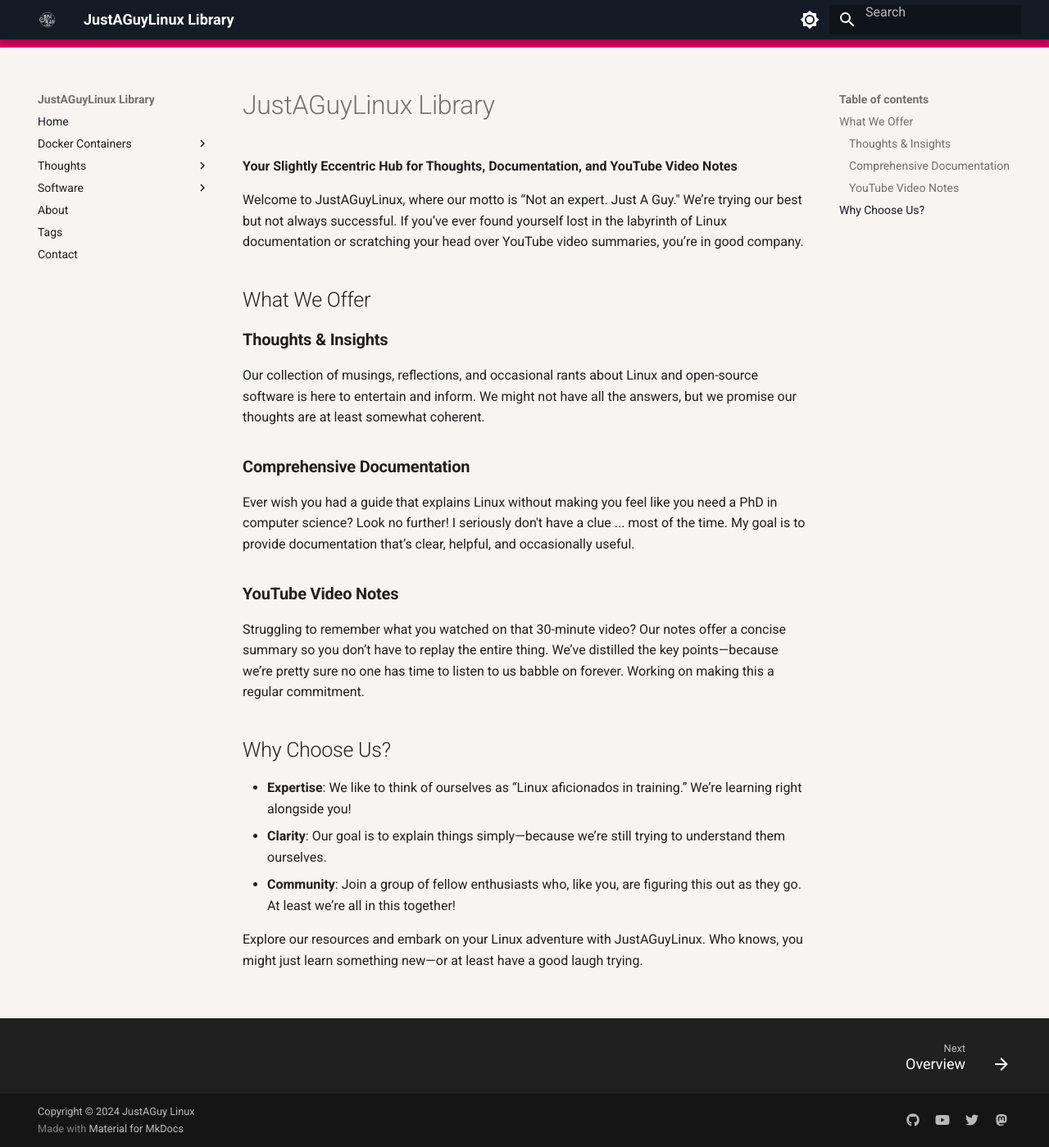
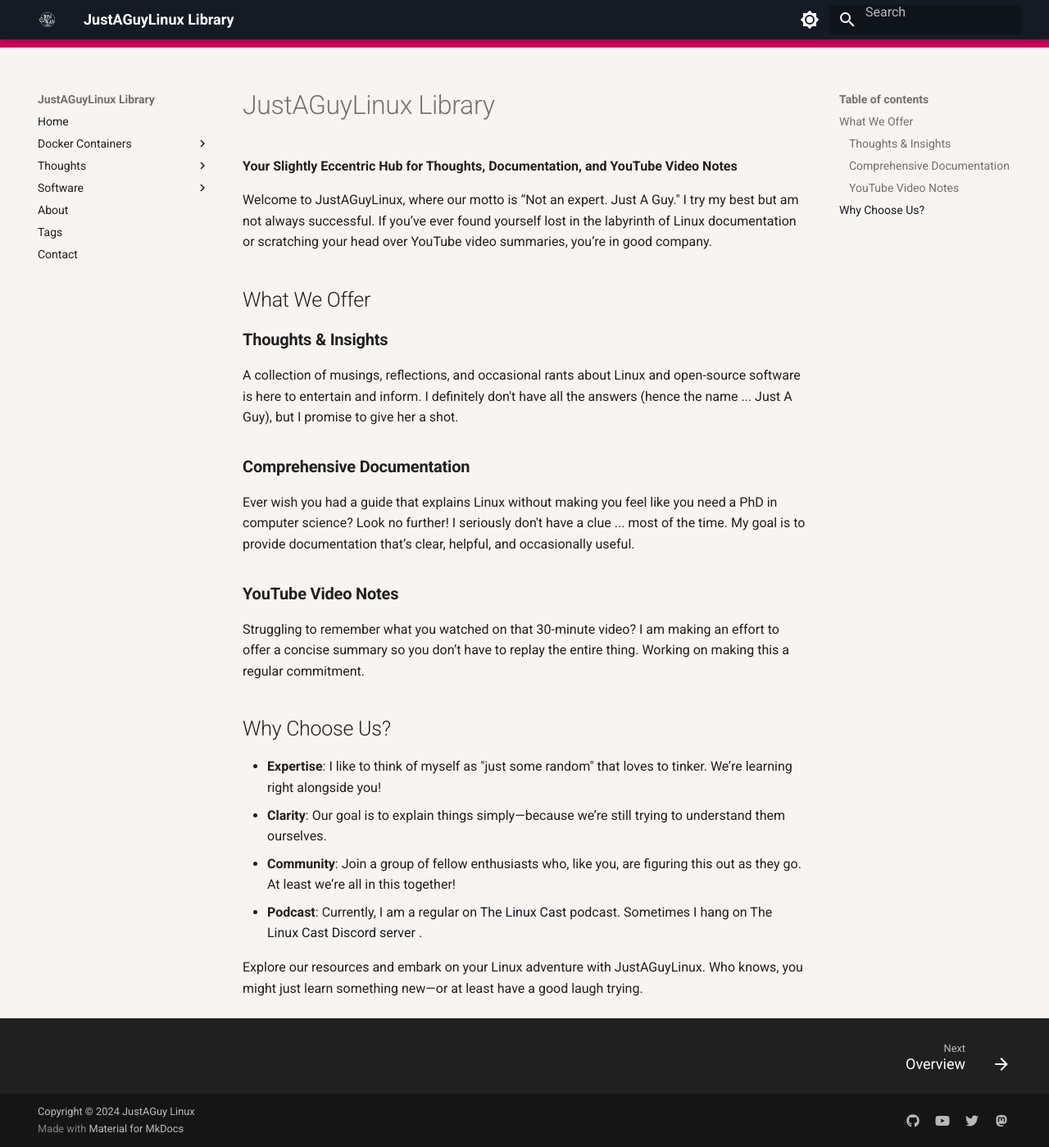
Before and after one commit to drewgrif/jagmkdocs, an MkDocs documentation site: the page built from docs/index.md, in a window 1280 px wide and 1399 px high. Shown: the whole window at 82% size. Built offline with MkDocs 1.6.1 and Material for MkDocs 9.7.7, drawn with Linux system fonts in a browser that asks for light colours.

Commit message:
reworking index.md

```diff
--- a/docs/index.md
+++ b/docs/index.md
@@ -2,23 +2,24 @@
 
 **Your Slightly Eccentric Hub for Thoughts, Documentation, and YouTube Video Notes**
 
-Welcome to JustAGuyLinux, where our motto is “Not an expert. Just A Guy." We’re trying our best but not always successful. If you’ve ever found yourself lost in the labyrinth of Linux documentation or scratching your head over YouTube video summaries, you’re in good company.
+Welcome to JustAGuyLinux, where our motto is “Not an expert. Just A Guy." I try my best but am not always successful. If you’ve ever found yourself lost in the labyrinth of Linux documentation or scratching your head over YouTube video summaries, you’re in good company.
 
 ## What We Offer
 
 ### **Thoughts & Insights**
-Our collection of musings, reflections, and occasional rants about Linux and open-source software is here to entertain and inform. We might not have all the answers, but we promise our thoughts are at least somewhat coherent.
+A collection of musings, reflections, and occasional rants about Linux and open-source software is here to entertain and inform. I definitely don't have all the answers (hence the name ... Just A Guy), but I promise to give her a shot.
 
 ### **Comprehensive Documentation**
 Ever wish you had a guide that explains Linux without making you feel like you need a PhD in computer science? Look no further! I seriously don't have a clue ... most of the time. My goal is to provide documentation that’s clear, helpful, and occasionally useful.
 
 ### **YouTube Video Notes**
-Struggling to remember what you watched on that 30-minute video? Our notes offer a concise summary so you don’t have to replay the entire thing. We’ve distilled the key points—because we’re pretty sure no one has time to listen to us babble on forever. Working on making this a regular commitment.
+Struggling to remember what you watched on that 30-minute video? I am making an effort to offer a concise summary so you don’t have to replay the entire thing. Working on making this a regular commitment.
 
 ## Why Choose Us?
 
-- **Expertise**: We like to think of ourselves as “Linux aficionados in training.” We’re learning right alongside you!
+- **Expertise**: I like to think of myself as "just some random" that loves to tinker. We’re learning right alongside you!
 - **Clarity**: Our goal is to explain things simply—because we’re still trying to understand them ourselves.
 - **Community**: Join a group of fellow enthusiasts who, like you, are figuring this out as they go. At least we’re all in this together!
+- **Podcast**: Currently, I am a regular on [The Linux Cast](https://thelinuxcast.org){:target="_blank"}  podcast.  Sometimes I hang on The [Linux Cast Discord server](https://discord.gg/C9je3KSrFA){:target="_blank"} .
 
 Explore our resources and embark on your Linux adventure with JustAGuyLinux. Who knows, you might just learn something new—or at least have a good laugh trying.
```
Also changed, not shown: docs/docker/setup.md (+2 -2 lines).
